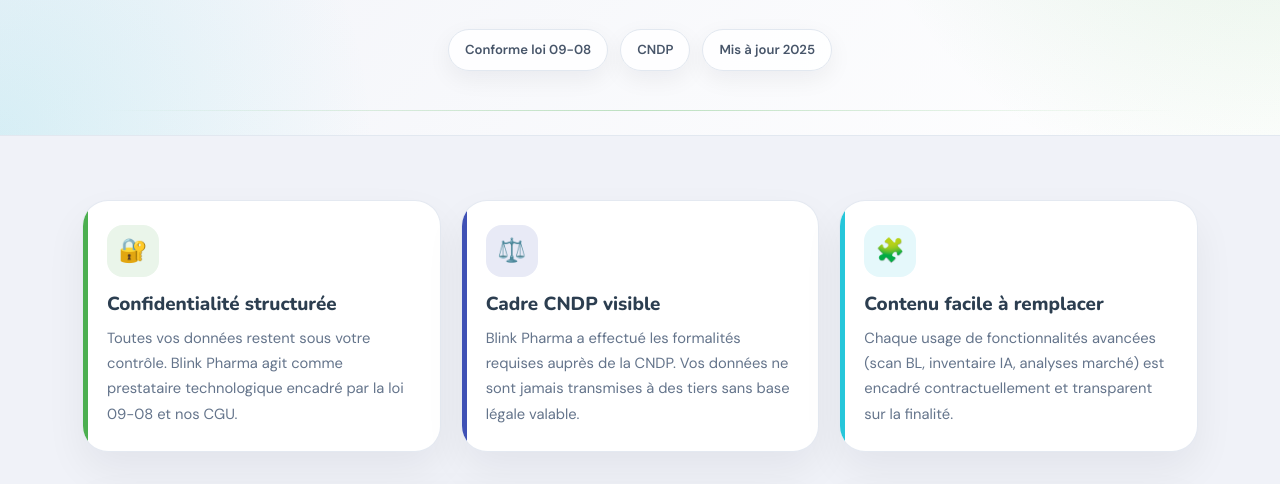
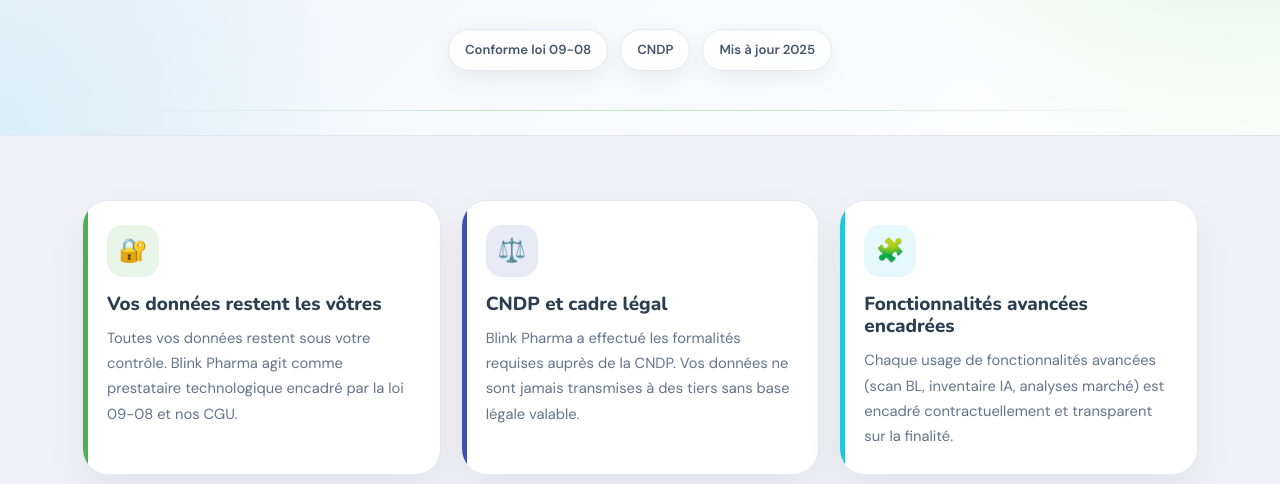
Before and after one commit to alisami73/whatsapp-pharma-bot, a website: page public/site/data-cndp.html in a window 1280 px wide. Shown: the part 316-800 px from the top of the page. Drawn offline with nearby package versions, Linux system fonts and the light colour scheme.

Commit message:
Refine CNDP page section headings

```diff
--- a/public/site/data-cndp.html
+++ b/public/site/data-cndp.html
@@ -353,19 +353,19 @@
           {
             icon: '🔐',
             accent: '#4CAF50',
-            title: 'Confidentialité structurée',
+            title: 'Vos données restent les vôtres',
             text: 'Toutes vos données restent sous votre contrôle. Blink Pharma agit comme prestataire technologique encadré par la loi 09-08 et nos CGU.'
           },
           {
             icon: '⚖️',
             accent: '#3F51B5',
-            title: 'Cadre CNDP visible',
+            title: 'CNDP et cadre légal',
             text: 'Blink Pharma a effectué les formalités requises auprès de la CNDP. Vos données ne sont jamais transmises à des tiers sans base légale valable.'
           },
           {
             icon: '🧩',
             accent: '#26C6DA',
-            title: 'Contenu facile à remplacer',
+            title: 'Fonctionnalités avancées encadrées',
             text: 'Chaque usage de fonctionnalités avancées (scan BL, inventaire IA, analyses marché) est encadré contractuellement et transparent sur la finalité.'
           }
         ],
@@ -382,7 +382,7 @@
           { q: 'Puis-je refuser certains traitements ?', a: 'Oui. Certaines fonctionnalités optionnelles nécessitent un accord spécifique. Le refus limite uniquement l’accès aux services dépendants de ces traitements.' }
         ],
         guideLabel: 'Repères',
-        guideTitle: 'Comment utiliser cette page',
+        guideTitle: 'Ce que cette page vous explique',
         guideText: 'Cette page répond aux questions réelles posées par les pharmaciens Blink Premium sur la confidentialité, la CNDP et l’usage de leurs données. Elle est mise à jour à chaque évolution importante de nos CGU.',
         guideItems: [
           'Vos consentements CGU sont horodatés, archivés et rattachés à la version acceptée.',
@@ -403,19 +403,19 @@
           {
             icon: '🔐',
             accent: '#4CAF50',
-            title: 'خصوصية منظّمة',
+            title: 'بياناتكم تبقى ملكاً لكم',
             text: 'تظل جميع بياناتكم تحت سيطرتكم. تعمل Blink Pharma كمزوّد تكنولوجي خاضع للقانون 09-08 ولشروطنا العامة للاستخدام.'
           },
           {
             icon: '⚖️',
             accent: '#3F51B5',
-            title: 'إطار CNDP واضح',
+            title: 'CNDP والإطار القانوني',
             text: 'قامت Blink Pharma بالإجراءات المطلوبة لدى CNDP. ولا يتم أبداً نقل بياناتكم إلى أطراف ثالثة دون أساس قانوني صحيح.'
           },
           {
             icon: '🧩',
             accent: '#26C6DA',
-            title: 'استخدامات تعاقدية شفافة',
+            title: 'الوظائف المتقدمة مؤطرة بوضوح',
             text: 'كل استخدام للوظائف المتقدمة (مسح سندات التسليم، الجرد بالذكاء الاصطناعي، تحليلات السوق) مؤطر تعاقدياً وشفاف من حيث الغاية.'
           }
         ],
@@ -432,7 +432,7 @@
           { q: 'هل يمكنني رفض بعض المعالجات؟', a: 'نعم. بعض الوظائف الاختيارية تتطلب موافقة خاصة. ويقتصر أثر الرفض على الخدمات المرتبطة مباشرة بهذه المعالجات.' }
         ],
         guideLabel: 'إرشادات',
-        guideTitle: 'كيفية استعمال الصفحة',
+        guideTitle: 'ما الذي توضحه هذه الصفحة',
         guideText: 'تجيب هذه الصفحة عن الأسئلة الحقيقية التي يطرحها صيادلة Blink Premium حول السرية وCNDP واستعمال بياناتهم. ويتم تحديثها عند كل تطور مهم في شروطنا العامة للاستخدام.',
         guideItems: [
           'تُؤرَّخ موافقاتكم على الشروط العامة وتُحفَظ مع النسخة التي وافقتم عليها.',
@@ -453,19 +453,19 @@
           {
             icon: '🔐',
             accent: '#4CAF50',
-            title: 'Privacidad estructurada',
+            title: 'Sus datos siguen siendo suyos',
             text: 'Todos sus datos permanecen bajo su control. Blink Pharma actúa como proveedor tecnológico regulado por la ley 09-08 y por nuestras CGU.'
           },
           {
             icon: '⚖️',
             accent: '#3F51B5',
-            title: 'Marco CNDP visible',
+            title: 'CNDP y marco legal',
             text: 'Blink Pharma ha realizado los trámites requeridos ante la CNDP. Sus datos nunca se transmiten a terceros sin una base legal válida.'
           },
           {
             icon: '🧩',
             accent: '#26C6DA',
-            title: 'Usos contractuales transparentes',
+            title: 'Funciones avanzadas reguladas',
             text: 'Cada uso de funcionalidades avanzadas (escaneo BL, inventario IA, análisis de mercado) está regulado contractualmente y es transparente respecto a su finalidad.'
           }
         ],
@@ -482,7 +482,7 @@
           { q: '¿Puedo rechazar determinados tratamientos?', a: 'Sí. Algunas funcionalidades opcionales requieren un consentimiento específico. El rechazo limita únicamente el acceso a los servicios que dependen de esos tratamientos.' }
         ],
         guideLabel: 'Puntos de referencia',
-        guideTitle: 'Cómo usar esta página',
+        guideTitle: 'Lo que explica esta página',
         guideText: 'Esta página responde a las preguntas reales planteadas por los farmacéuticos Blink Premium sobre confidencialidad, CNDP y uso de sus datos. Se actualiza con cada evolución importante de nuestras CGU.',
         guideItems: [
           'Sus consentimientos a las CGU quedan fechados, archivados y vinculados a la versión aceptada.',
@@ -503,19 +503,19 @@
           {
             icon: '🔐',
             accent: '#4CAF50',
-            title: 'Структурированная конфиденциальность',
+            title: 'Ваши данные остаются вашими',
             text: 'Все ваши данные остаются под вашим контролем. Blink Pharma выступает как технологический поставщик, действующий в рамках Закона 09-08 и наших CGU.'
           },
           {
             icon: '⚖️',
             accent: '#3F51B5',
-            title: 'Прозрачная рамка CNDP',
+            title: 'CNDP и правовая основа',
             text: 'Blink Pharma выполнила все требуемые формальности перед CNDP. Ваши данные никогда не передаются третьим лицам без действительного правового основания.'
           },
           {
             icon: '🧩',
             accent: '#26C6DA',
-            title: 'Прозрачное договорное использование',
+            title: 'Расширенные функции под контролем',
             text: 'Каждое использование расширенных функций (сканирование накладных, ИИ-инвентаризация, рыночная аналитика) договорно оформлено и прозрачно по своей цели.'
           }
         ],
@@ -532,7 +532,7 @@
           { q: 'Могу ли я отказаться от отдельных обработок?', a: 'Да. Некоторые дополнительные функции требуют отдельного согласия. Отказ ограничивает только доступ к сервисам, которые зависят от таких обработок.' }
         ],
         guideLabel: 'Ориентиры',
-        guideTitle: 'Как использовать эту страницу',
+        guideTitle: 'Что объясняет эта страница',
         guideText: 'Эта страница отвечает на реальные вопросы фармацевтов Blink Premium о конфиденциальности, CNDP и использовании их данных. Она обновляется при каждом важном изменении наших CGU.',
         guideItems: [
           'Ваши согласия с CGU получают отметку времени, архивируются и связываются с принятой версией.',
```
